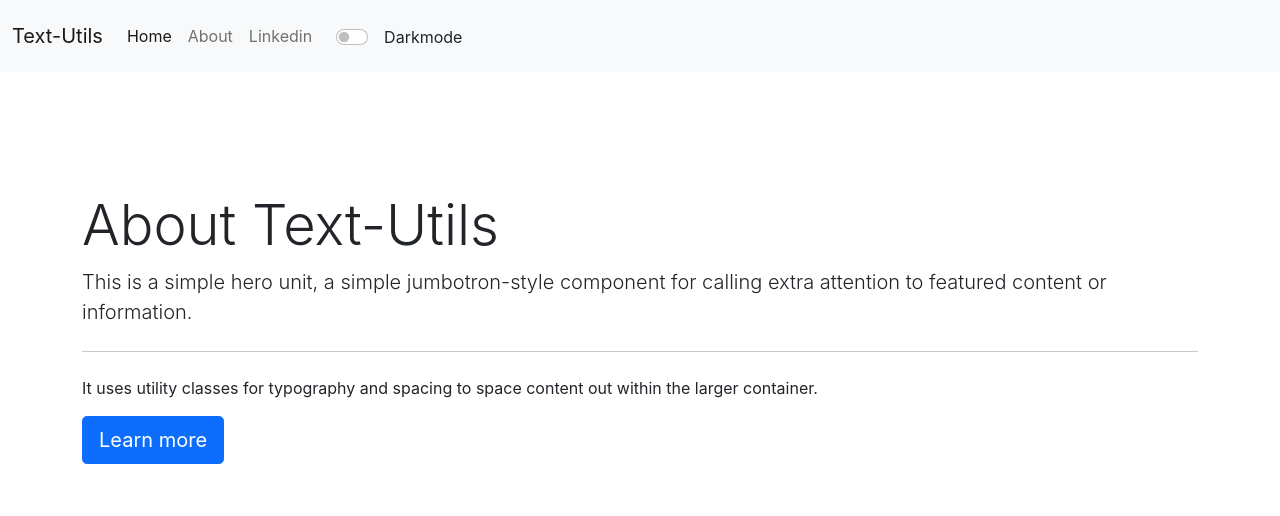
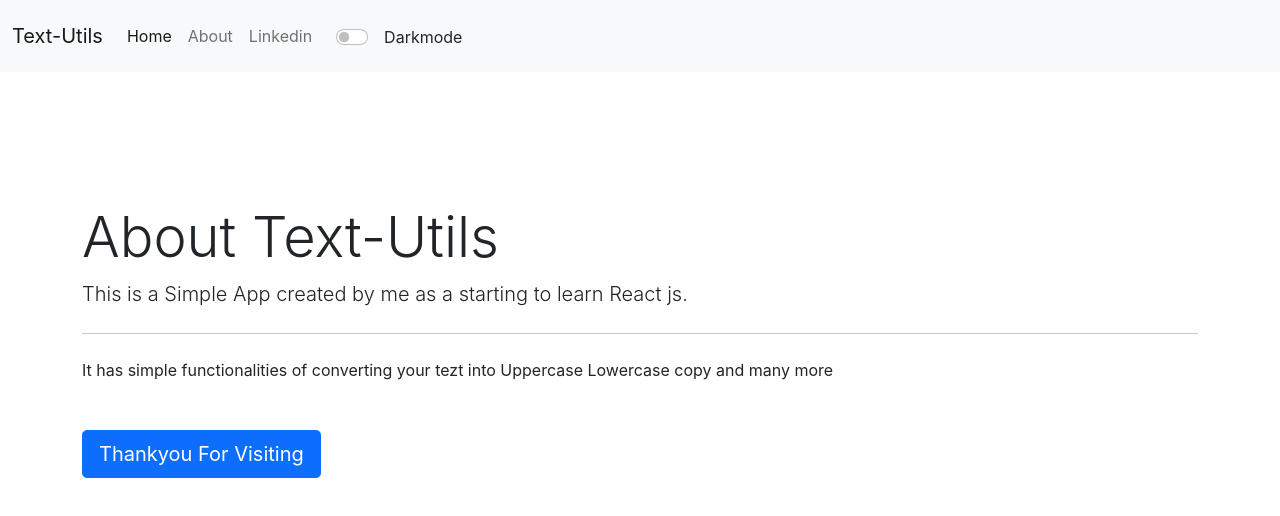
Before and after one commit to RaviPaliwal/Textutils-React-1, a React (Create React App) app: page /about in a window 1280 px wide. Shown: the top 516 px of the page. Built offline with nearby package versions, Linux system fonts and the light colour scheme.

Commit message:
Closing Of Textutils @2023Ravipaliwal

```diff
--- a/src/Components/About.js
+++ b/src/Components/About.js
@@ -5,14 +5,14 @@
   return (<>
     <div>
         <Navbar head='Text-Utils' mode={props.mode==='light'?"light":"dark"} toggleMode={props.toggleMode}/>
-        <div className="container mt-5">
+        <div className="container" >
             <div className="jumbotron">
-            <h1 className="display-4">About Text-Utils</h1>
-            <p className="lead">This is a simple hero unit, a simple jumbotron-style component for calling extra attention to featured content or information.</p>
+            <h1 className="display-4" >About Text-Utils</h1>
+            <p className="lead">This is a Simple App created by me as a starting to learn React js.</p>
             <hr className="my-4"/>
-            <p>It uses utility classes for typography and spacing to space content out within the larger container.</p>
-            <p className="lead mb-5" >
-                <a className="btn btn-primary btn-lg mb-5" href="#" role="button">Learn more</a>
+            <p>It has simple functionalities of converting your tezt into Uppercase Lowercase copy and many more</p>
+            <p className="lead mb-5 mt-5" >
+                <a className="btn btn-primary btn-lg mb-5" href="#" role="button">Thankyou For Visiting</a>
             </p>
             </div>
         </div>
--- a/src/Components/Alert.js
+++ b/src/Components/Alert.js
@@ -1,10 +1,12 @@
 import React from 'react'
 export default function Alert(props) {
   return (
-    props.alert&&<div>
+    <div style ={{'height':'60px'}}>
+  {props.alert&&<div>
       <div className={`alert alert-${props.alert.type} alert-dismissible fade show floating`} role="alert">
       <strong> {props.alert.msg} </strong>
 </div>
+    </div>}
     </div>
   )
 }
--- a/src/Components/Textarea.js
+++ b/src/Components/Textarea.js
@@ -33,7 +33,7 @@
 
   return (
     <>
-      <div className="input input-group-lg wrap-text mt-5 pt-5">
+      <div className="input input-group-lg wrap-text">
         <div className="container group ">
           <div>
             <textarea
```
